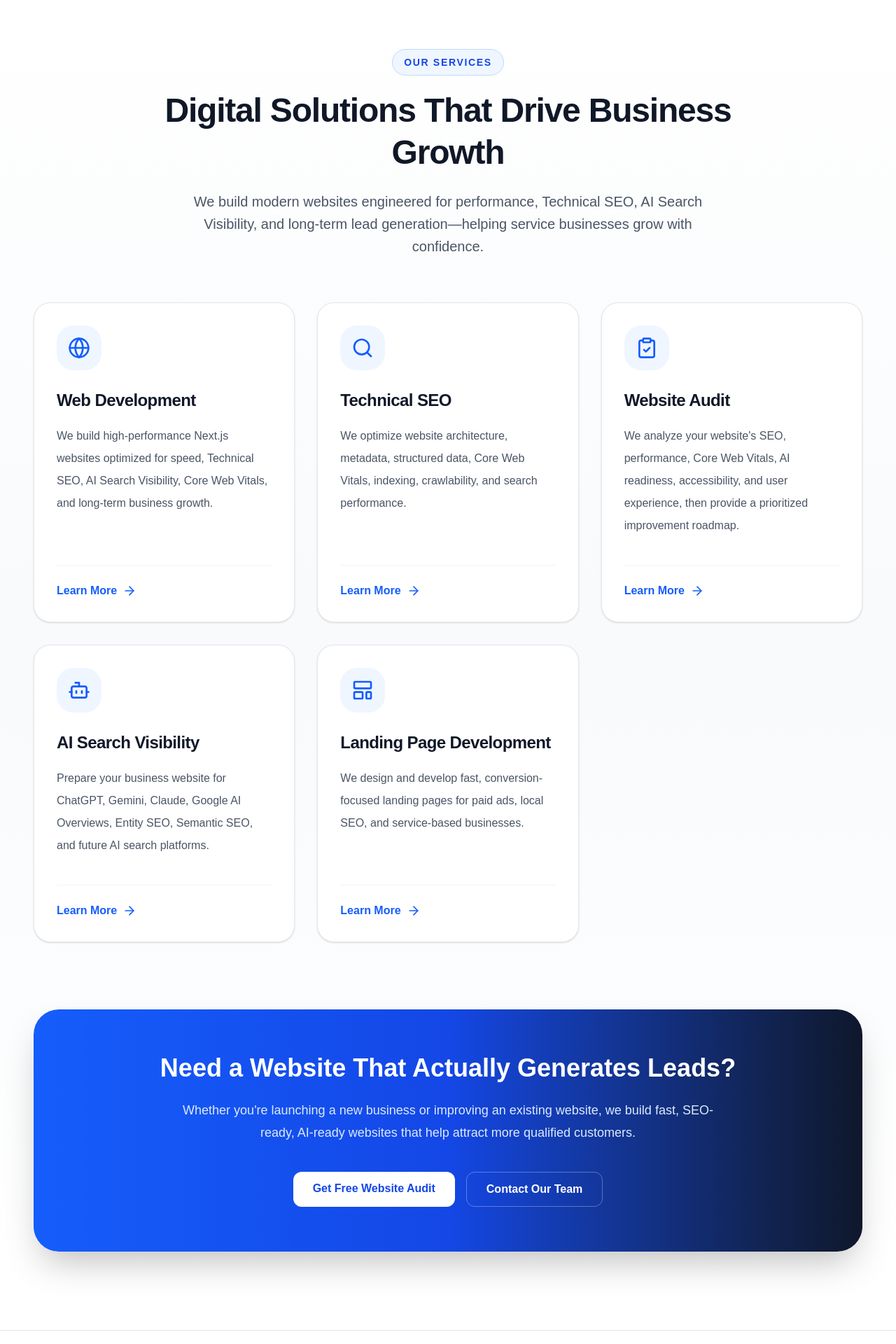
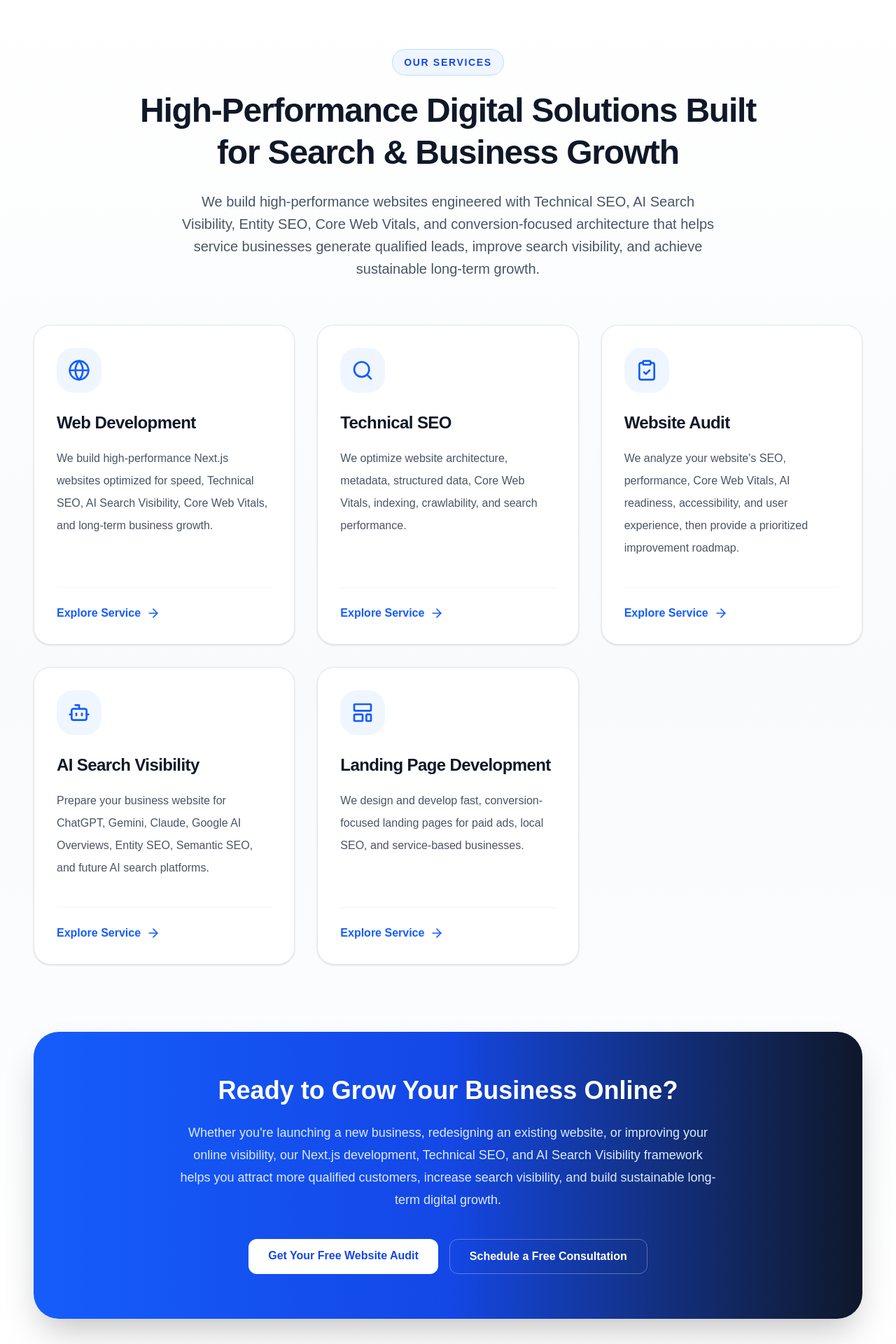
Before and after one commit to leadflowproteam/leadflowproteam, a Next.js app: page /services in a window 1280 px wide. Shown: the part 9420-11340 px from the top of the page at 70% size. Built offline with nearby package versions, Linux system fonts and the light colour scheme.

Commit message:
Update homepage sections and improve service pages

```diff
--- a/components/sections/Hero.tsx
+++ b/components/sections/Hero.tsx
@@ -52,16 +52,18 @@ export default function Hero() {
             <h1 className="mt-6 text-4xl font-extrabold leading-tight tracking-tight text-gray-900 sm:text-5xl xl:text-6xl">
               Websites That
               <span className="block text-blue-600">
-                Rank, Convert &
-                Grow
+                Rank, Convert & Grow
               </span>
             </h1>
 
             <p className="mt-6 max-w-2xl text-lg leading-8 text-gray-600">
-              We build modern Next.js websites engineered with
-              Technical SEO, AI Search Optimization, Core Web
-              Vitals, and conversion-focused architecture that
-              helps service businesses generate qualified leads.
+              We build modern <strong>Next.js websites</strong> engineered with
+              <strong> Technical SEO</strong>,
+              <strong> AI Search Optimization</strong>,
+              <strong> Core Web Vitals</strong>, and
+              <strong> conversion-focused architecture</strong> that helps
+              service businesses generate qualified leads, improve search
+              visibility, and build long-term digital growth.
             </p>
 
             <div className="mt-10 flex flex-col gap-4 sm:flex-row">
@@ -79,6 +81,18 @@ export default function Hero() {
                 >
                   Explore Services
                 </Button>
+              </Link>
+            </div>
+
+            {/* NEW Portfolio Link */}
+
+            <div className="mt-5">
+              <Link
+                href="/portfolio"
+                className="inline-flex items-center gap-2 text-sm font-semibold text-blue-600 transition hover:text-blue-700"
+              >
+                View Our Portfolio
+                <ArrowRight className="h-4 w-4" />
               </Link>
             </div>
 
@@ -103,7 +117,6 @@ export default function Hero() {
               })}
             </div>
           </div>
-
                  {/* RIGHT */}
 
           <div className="relative">
@@ -118,7 +131,7 @@ export default function Hero() {
                 <span className="h-3 w-3 rounded-full bg-green-400" />
 
                 <div className="ml-4 rounded-lg bg-white px-4 py-1 text-xs text-gray-500">
-                  leadflowproteam.com
+                  www.leadflowproteam.com
                 </div>
               </div>
 
@@ -129,8 +142,12 @@ export default function Hero() {
                   </p>
 
                   <h3 className="mt-2 text-3xl font-bold">
-                    95+
+                    Enterprise Ready
                   </h3>
+
+                  <p className="mt-2 text-sm text-blue-100">
+                    Built for speed, stability & scalability.
+                  </p>
                 </div>
 
                 <div className="grid grid-cols-2 gap-4">
@@ -174,7 +191,6 @@ export default function Hero() {
                     </p>
                   </div>
                 </div>
-
                                 {/* Floating Card */}
 
                 <div className="absolute -left-6 top-8 hidden rounded-2xl border border-white/70 bg-white/90 p-5 shadow-2xl backdrop-blur lg:block">
@@ -185,7 +201,7 @@ export default function Hero() {
 
                     <div>
                       <p className="text-xs uppercase tracking-wide text-gray-500">
-        AI Visibility
+                        AI Search Visibility
                       </p>
 
                       <h4 className="font-bold text-gray-900">
@@ -195,26 +211,30 @@ export default function Hero() {
                   </div>
                 </div>
 
+                {/* Floating Card */}
+
                 <div className="absolute -right-6 bottom-10 hidden rounded-2xl border border-white/70 bg-white/90 p-5 shadow-2xl backdrop-blur lg:block">
                   <p className="text-xs uppercase tracking-wide text-gray-500">
-    Lighthouse
+                    Technical SEO
                   </p>
 
                   <h3 className="mt-1 text-3xl font-extrabold text-blue-600">
-    95+
+                    Ready
                   </h3>
 
                   <p className="text-sm text-gray-600">
-    Performance
+                    Enterprise Standard
                   </p>
                 </div>
+
                 <div className="rounded-xl bg-gray-50 p-5">
                   <div className="mb-3 h-2 rounded-full bg-gray-200">
                     <div className="h-2 w-[96%] rounded-full bg-blue-600" />
                   </div>
 
                   <p className="text-sm text-gray-600">
-                    Performance Score: 96 / 100
+                    Optimized for Core Web Vitals, Technical SEO & AI Search
+                    Visibility
                   </p>
                 </div>
               </div>
--- a/components/sections/Services.tsx
+++ b/components/sections/Services.tsx
@@ -13,8 +13,8 @@ export default function Services() {
       <Container>
         <SectionHeading
           badge="Our Services"
-          title="Digital Solutions That Drive Business Growth"
-          description="We build modern websites engineered for performance, Technical SEO, AI Search Visibility, and long-term lead generation—helping service businesses grow with confidence."
+          title="High-Performance Digital Solutions Built for Search & Business Growth"
+          description="We build high-performance websites engineered with Technical SEO, AI Search Visibility, Entity SEO, Core Web Vitals, and conversion-focused architecture that helps service businesses generate qualified leads, improve search visibility, and achieve sustainable long-term growth."
         />
 
         <div className="mt-16 grid gap-8 md:grid-cols-2 xl:grid-cols-3">
@@ -45,15 +45,14 @@ export default function Services() {
                   <Card.Description className="mt-5 grow leading-8">
                     {service.description}
                   </Card.Description>
-
-                  {/* CTA */}
+                                    {/* CTA */}
 
                   <div className="mt-10 border-t border-gray-100 pt-6">
                     <Link
                       href={service.href}
                       className="inline-flex items-center font-semibold text-blue-600 transition-all duration-300 hover:text-blue-700"
                     >
-                      Learn More
+                      Explore Service
 
                       <ArrowRight className="ml-2 h-5 w-5 transition-transform duration-300 group-hover:translate-x-1" />
                     </Link>
@@ -64,18 +63,19 @@ export default function Services() {
             );
           })}
         </div>
-
-        {/* Bottom CTA */}
+                {/* Bottom CTA */}
 
         <div className="mt-24 rounded-[36px] bg-gradient-to-r from-blue-600 via-blue-700 to-slate-900 px-10 py-16 text-center text-white shadow-2xl">
           <h2 className="text-4xl font-extrabold">
-            Need a Website That Actually Generates Leads?
+            Ready to Grow Your Business Online?
           </h2>
 
           <p className="mx-auto mt-6 max-w-3xl text-lg leading-8 text-blue-100">
-            Whether you're launching a new business or improving an existing
-            website, we build fast, SEO-ready, AI-ready websites that help
-            attract more qualified customers.
+            Whether you're launching a new business, redesigning an existing
+            website, or improving your online visibility, our Next.js
+            development, Technical SEO, and AI Search Visibility framework helps
+            you attract more qualified customers, increase search visibility,
+            and build sustainable long-term digital growth.
           </p>
 
           <div className="mt-10 flex flex-wrap justify-center gap-4">
@@ -83,14 +83,14 @@ export default function Services() {
               href="/free-audit"
               className="rounded-xl bg-white px-7 py-3 font-semibold text-blue-700 transition hover:bg-slate-100"
             >
-              Get Free Website Audit
+              Get Your Free Website Audit
             </Link>
 
             <Link
               href="/contact"
               className="rounded-xl border border-white/30 px-7 py-3 font-semibold text-white transition hover:bg-white/10"
             >
-              Contact Our Team
+              Schedule a Free Consultation
             </Link>
           </div>
         </div>
```
Lines whose indentation alone changed are shown as unchanged.
